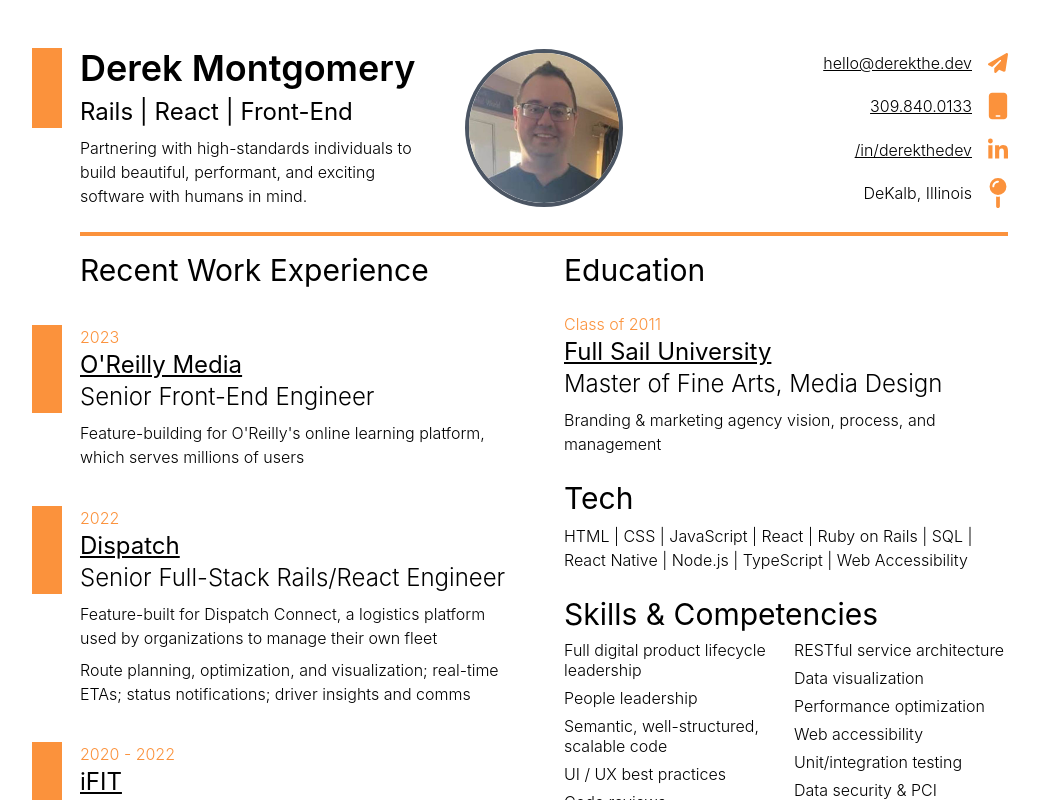
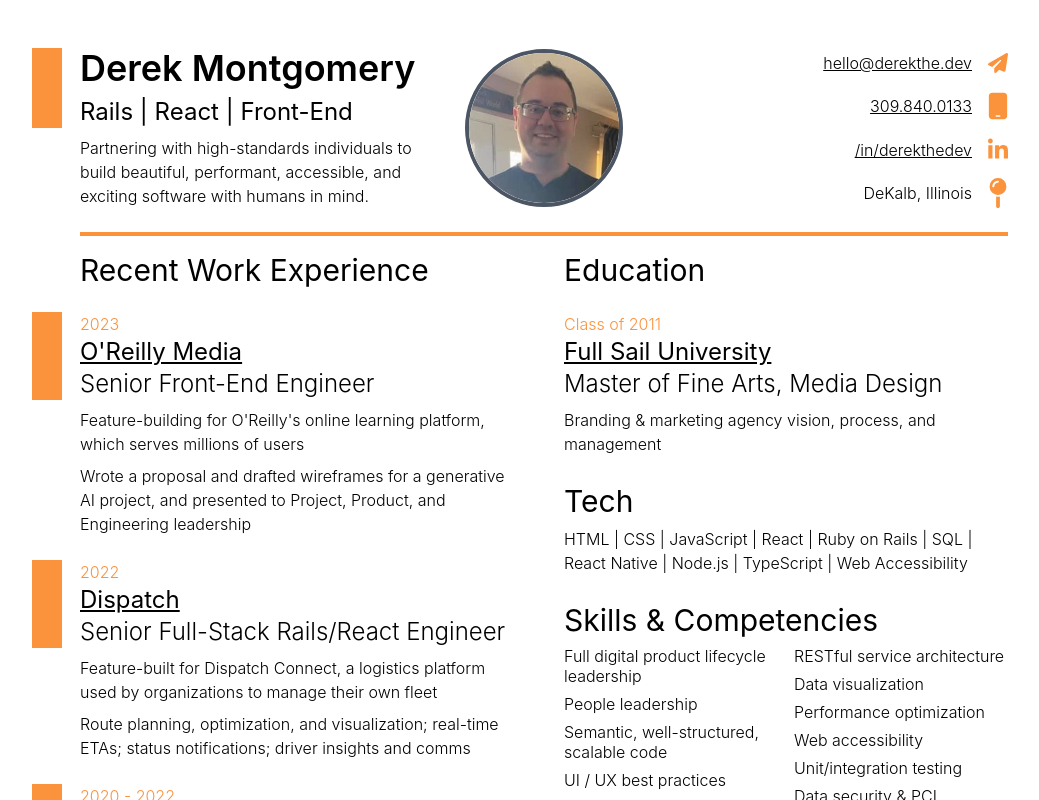
Before and after one commit to DerektheDev/derekthe-dev, a Next.js app: page /resume in a window 1280 px wide. Shown: the top 800 px of the page, without its empty margins (96-1135 px from the left). Built offline with nearby package versions, Linux system fonts and the light colour scheme.

Commit message:
Add a line to O’Reilly position

```diff
--- a/data/resume-data.js
+++ b/data/resume-data.js
@@ -8,6 +8,7 @@ export const jobs = [
     location: "Remote",
     bullets: [
       "Feature-building for O'Reilly's online learning platform, which serves millions of users",
+      "Wrote a proposal and drafted wireframes for a generative AI project, and presented to Project, Product, and Engineering leadership",
     ]
   },
   {
--- a/pages/resume/header.js
+++ b/pages/resume/header.js
@@ -46,7 +46,7 @@ const Header = () => (
       </div>
       <p className="font-light">
         Partnering with high-standards individuals to build beautiful,
-        performant, and exciting software with humans in mind.
+        performant, accessible, and exciting software with humans in mind.
       </p>
     </section>
     <div className="flex justify-center items-center">
```
